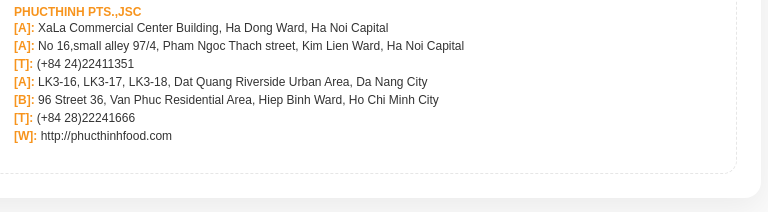
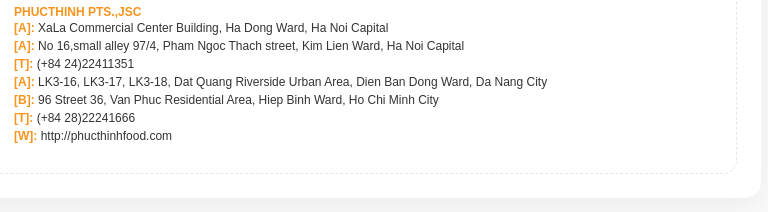
Before and after one commit to pmquanphucthinh/ChuKyPhucThinh, a plain HTML site: page index.html in a window 1280 px wide. Shown: the part 544-756 px from the top of the page, 393-1161 px from the left. Drawn offline with Linux system fonts and the light colour scheme.

Commit message:
Update index.html

```diff
--- a/index.html
+++ b/index.html
@@ -67,7 +67,7 @@
         '[A]: XaLa Commercial Center Building, Ha Dong Ward, Ha Noi Capital',
         '[A]: No 16,small alley 97/4, Pham Ngoc Thach street, Kim Lien Ward, Ha Noi Capital',
         '[T]: (+84 24)22411351',
-        '[A]: LK3-16, LK3-17, LK3-18, Dat Quang Riverside Urban Area, Da Nang City',
+        '[A]: LK3-16, LK3-17, LK3-18, Dat Quang Riverside Urban Area, Dien Ban Dong Ward, Da Nang City',
         '[B]: 96 Street 36, Van Phuc Residential Area, Hiep Binh Ward, Ho Chi Minh City',
         '[T]: (+84 28)22241666',
         '[W]: http://phucthinhfood.com'
```
